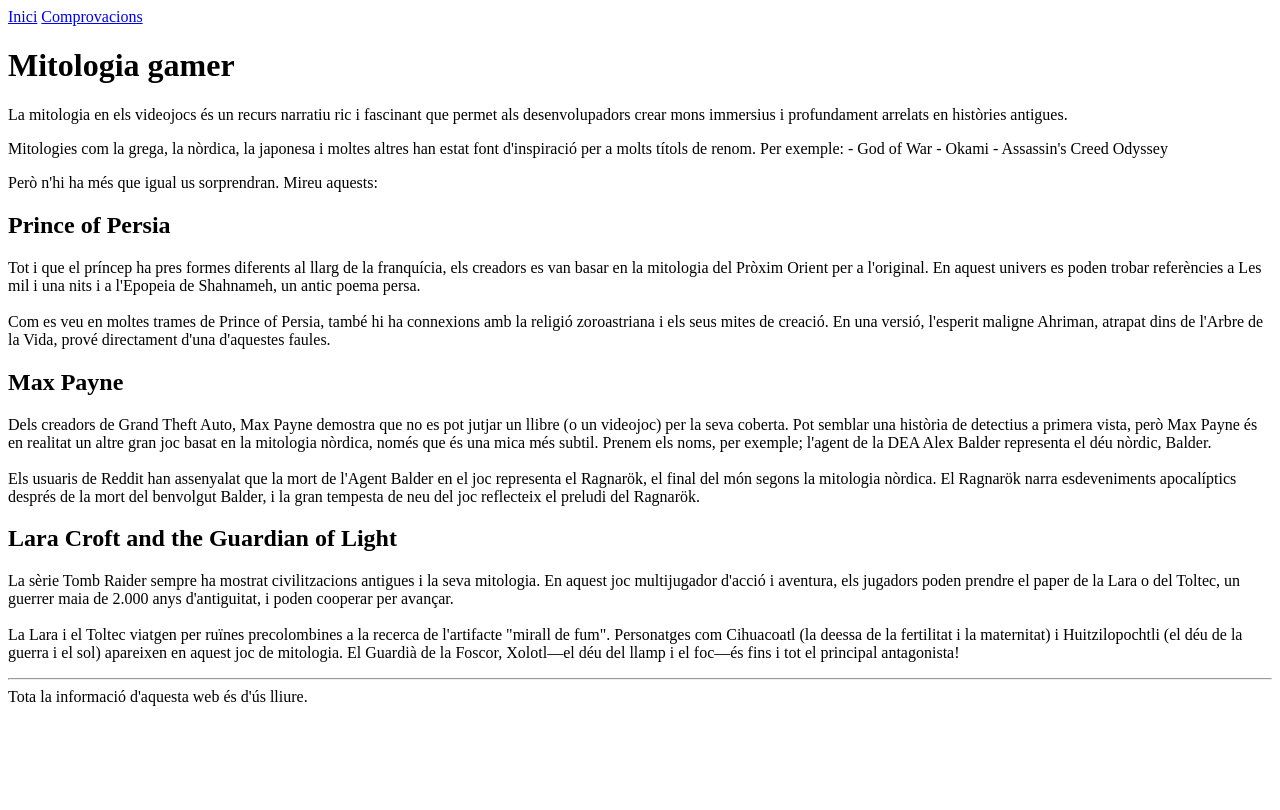
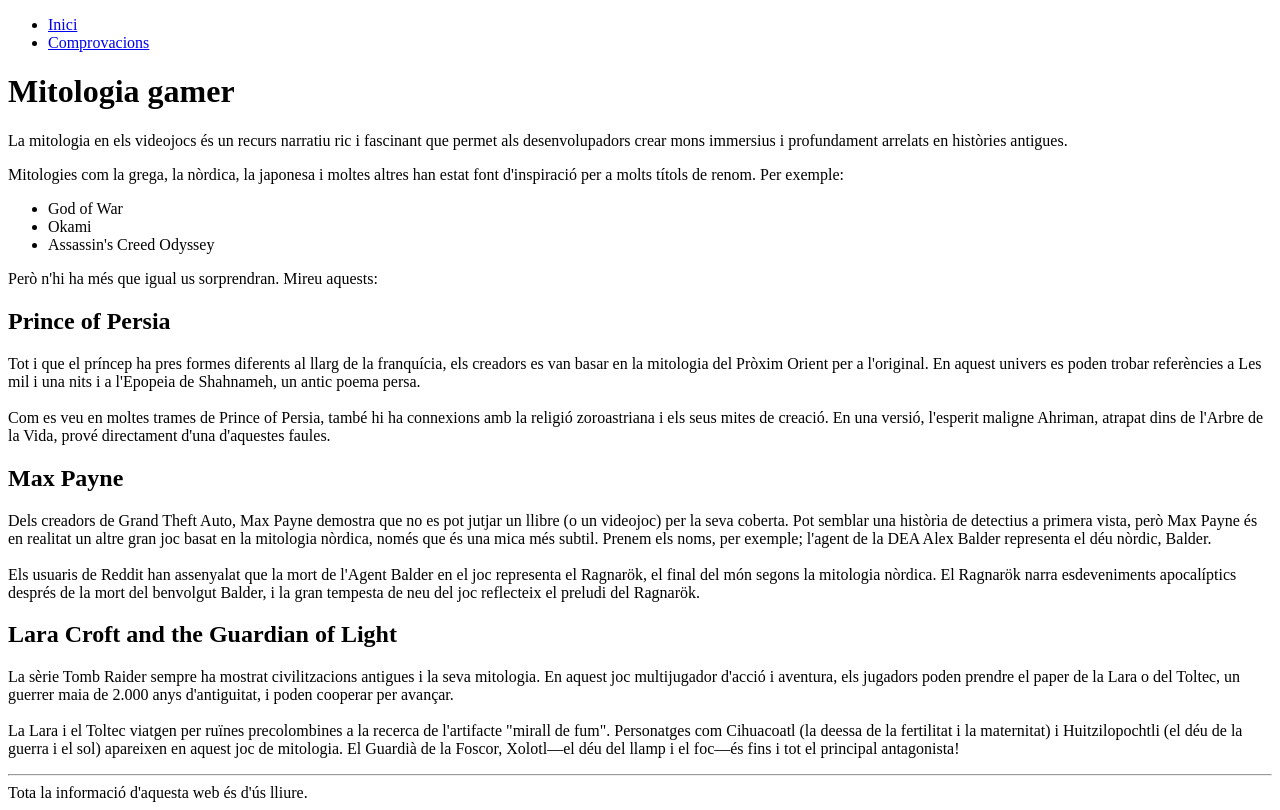
Before and after one commit to sombraIBC/extraUF3, a plain HTML site: page index.html in a window 1280 px wide. Drawn offline with Linux system fonts and the light colour scheme.

Commit message:
Añadimos nav y listas

```diff
--- a/index.html
+++ b/index.html
@@ -11,18 +11,22 @@
     </head>
 
     <body>
-        <div>
-            <a href="index.html">Inici</a>
-            <a href="comprovacions.html">Comprovacions</a>
-        </div>
+        <nav>
+            <ul>
+                <li><a href="index.html">Inici</a></li>
+                <li><a href="comprovacions.html">Comprovacions</a></li>
+            </ul>
+        </nav>
 
         <main>
             <h1>Mitologia gamer</h1>
             <p>La mitologia en els videojocs és un recurs narratiu ric i fascinant que permet als desenvolupadors crear mons immersius i profundament arrelats en històries antigues.</p>
             <p>Mitologies com la grega, la nòrdica, la japonesa i moltes altres han estat font d'inspiració per a molts títols de renom. Per exemple:
-                    - God of War
-                    - Okami
-                    - Assassin's Creed Odyssey
+                <ul>
+                    <li>God of War</li>
+                    <li>Okami</li>
+                    <li>Assassin's Creed Odyssey</li>
+                </ul>
             </p>
             <p>Però n'hi ha més que igual us sorprendran. Mireu aquests:</p>
 
```
